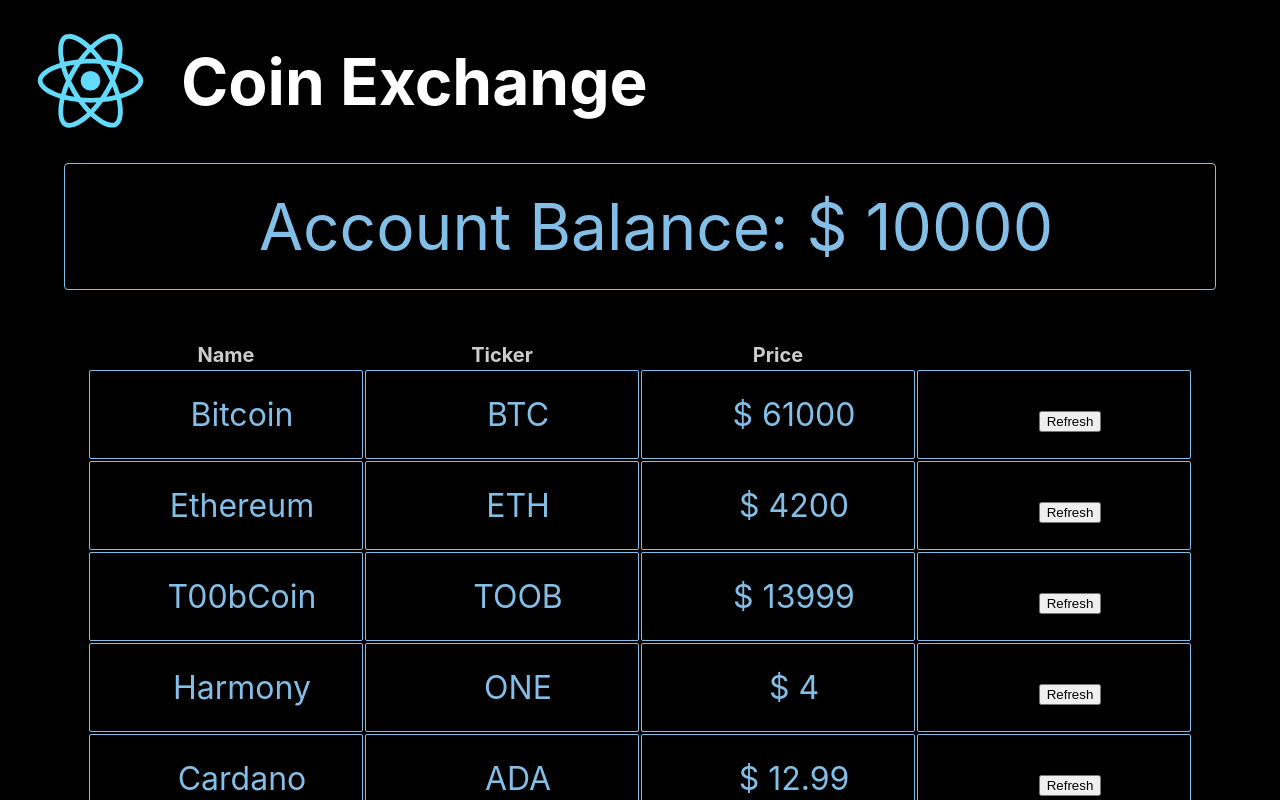
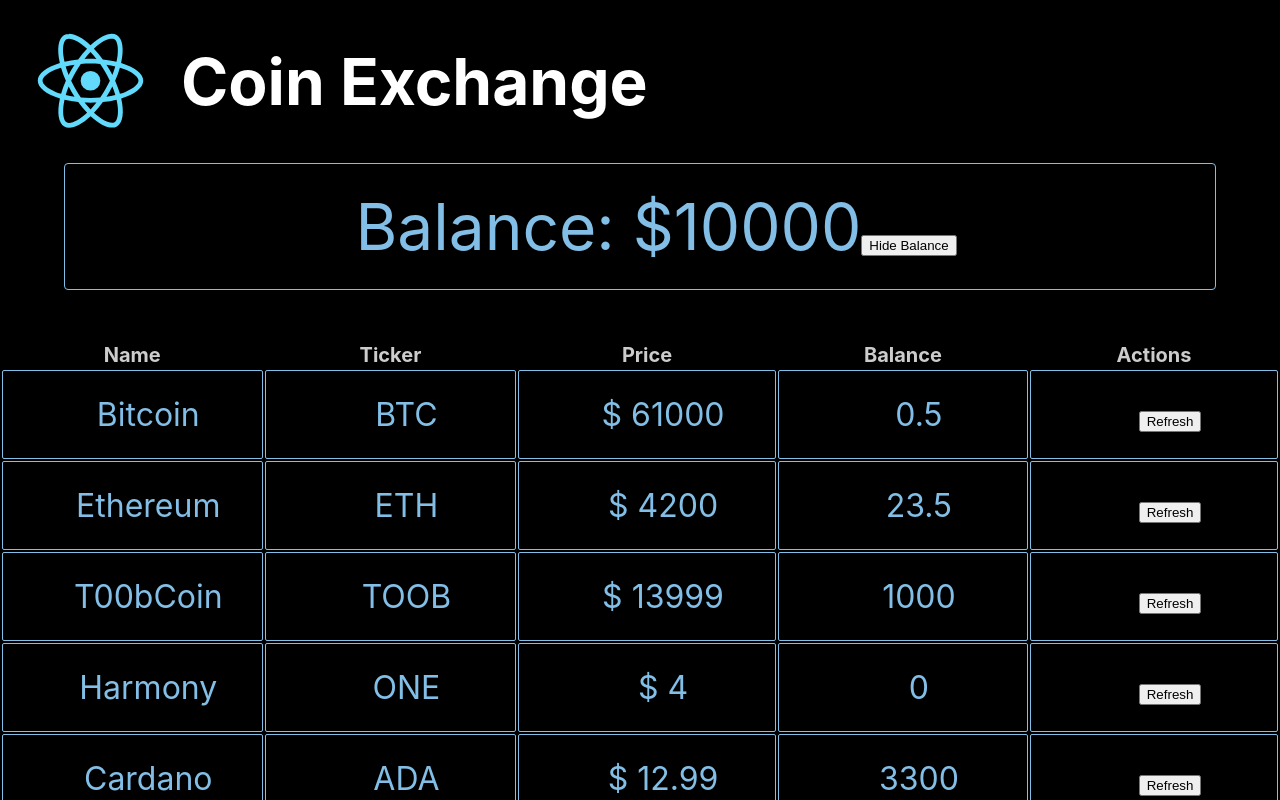
Before and after one commit to acexi3/coin-exchange, a React (Create React App) app: page / in a window 1280 px wide. Shown: the top 800 px of the page. Built offline with nearby package versions, Linux system fonts and the light colour scheme.

Commit message:
Class properties added

```diff
--- a/src/App.js
+++ b/src/App.js
@@ -11,79 +11,88 @@
 `;
 
 class App extends React.Component {
-
-  constructor(props) {
-    super(props);
-    this.state = {
+  state = {
     balance: 10000,
+    showBalance: true,
     coinData: [
       {
         name: 'Bitcoin',
         ticker: 'BTC',
+        balance: 0.5,
         price: 61000
       },
       {
         name: 'Ethereum',
         ticker: 'ETH',
+        balance: 23.5,
         price: 4200
       },
       {
         name: 'T00bCoin',
         ticker: 'TOOB',
+        balance: 1000,
         price: 13999
       },
       {
         name: 'Harmony',
         ticker: 'ONE',
+        balance: 0,
         price: 4
       },
       {
         name: 'Cardano',
         ticker: 'ADA',
+        balance: 3300,
         price: 12.99
       },
       {
         name: 'Ripple',
         ticker: 'XRP',
+        balance: 0,
         price: .42
       },
       {
         name: 'Solana',
         ticker: 'SOL',
+        balance: 10.5,
         price: 3999.24
       },
       {
         name: 'Binance',
         ticker: 'BNB',
+        balance: 0,
         price: 1200
       },
       {
         name: 'Terra',
         ticker: 'LUNA',
+        balance: 43,
         price: 72.21
       },
       {
         name: 'Bitcoin Cash',
         ticker: 'BCH',
+        balance: 0,
         price: 1872
       },
     ]
   }
-    this.handleRefresh = this.handleRefresh.bind(this);
+  handleBalanceVisibilityChange = () => {
+    this.setState( function(oldState) {
+      return {
+        ...oldState,
+        showBalance: !oldState.showBalance
       }
-
-  handleRefresh(valueChangeTicker) {
-    const newCoinData = this.state.coinData.map( function( {ticker,name, price} ) {
-      let newPrice = price;
-      if ( valueChangeTicker === ticker ) {
+    });
+  }
+  handleRefresh = (valueChangeTicker) => {
+    const newCoinData = this.state.coinData.map( function( values ) {
+      let newValues = { ...values };
+      if ( valueChangeTicker === values.ticker ) {
         const randomPercentage = 0.995 + Math.random() * 0.01;
-        newPrice = newPrice * randomPercentage;
+        newValues.price *= randomPercentage;
         }
-      return {
-        ticker,
-        name,
-        price: newPrice
-      }
+      return newValues;
     });
 
     this.setState({ coinData: newCoinData });
@@ -93,8 +102,14 @@
     return (
       <Div className="App">
         <PageHeader />
-        <AccountBalance amount={this.state.balance} />
-        <CoinList coinData={this.state.coinData} handleRefresh={this.handleRefresh} />
+        <AccountBalance
+          amount={this.state.balance}
+          showBalance={this.state.showBalance}
+          handleBalanceVisibilityChange={this.handleBalanceVisibilityChange} />
+        <CoinList
+          coinData={this.state.coinData}
+          showBalance={this.state.showBalance}
+          handleRefresh={this.handleRefresh} />
       </Div>
     );
   }
--- a/src/components/AccountBalance.jsx
+++ b/src/components/AccountBalance.jsx
@@ -14,9 +14,15 @@
 
 export default class AccountBalance extends Component {
     render() {
+        const buttonText = this.props.showBalance ? 'Hide Balance' : 'Show Balance';
+        let content = null;
+        if ( this.props.showBalance ) {
+            content = <>Balance: ${this.props.amount}</>;
+        }
         return (
             <Section>
-                Account Balance: $ {this.props.amount}
+                {content}
+                <button onClick={this.props.handleBalanceVisibilityChange}> {buttonText}</button>
             </Section>
         );
     }
--- a/src/components/Coin.jsx
+++ b/src/components/Coin.jsx
@@ -13,26 +13,12 @@
 `;
 
 export default class Coin extends Component {
-    constructor(props) {
-        super(props);
-        this.handleClick = this.handleClick.bind(this);
-    }
 
-    handleClick(event) {
+    handleClick = (event) => {
         // Prevent default action of submitting form
         event.preventDefault();
 
         this.props.handleRefresh(this.props.ticker);
-
-    /*
-        const randomPercentage = 0.995 + Math.random() * 0.01;
-        this.setState( function(oldState) {
-            return {
-                price: oldState.price * randomPercentage
-            };
-        });
-    */
-
     }
 
     render() {
@@ -41,6 +27,7 @@
                 <Td>{this.props.name}</Td>
                 <Td>{this.props.ticker}</Td>
                 <Td>$ {this.props.price}</Td>
+                {this.props.showBalance ? <Td>{this.props.balance}</Td> : null}
                 <Td>
                     <form action="#" method="POST">
                         <button onClick={this.handleClick}>Refresh</button>
@@ -54,5 +41,6 @@
 Coin.propTypes = {
     name: PropTypes.string.isRequired,
     ticker: PropTypes.string.isRequired,
-    price: PropTypes.number.isRequired
+    price: PropTypes.number.isRequired,
+    balance: PropTypes.number.isRequired
 }
--- a/src/components/CoinList.jsx
+++ b/src/components/CoinList.jsx
@@ -17,15 +17,19 @@
                     <th>Name</th>
                     <th>Ticker</th>
                     <th>Price</th>
+                    {this.props.showBalance ? <th>Balance</th> : null}
+                    <th>Actions</th>
                 </tr>
             </thead>
             <tbody>
             {
-                this.props.coinData.map( ({name, ticker, price}) =>
+                this.props.coinData.map( ({name, ticker, price, balance}) =>
                     <Coin   key={ticker}
                             handleRefresh={this.props.handleRefresh}
                             name={name}
                             ticker={ticker}
+                            showBalance={this.props.showBalance}
+                            balance={balance}
                             price={price} />
                 )
             }
```
Lines whose indentation alone changed are shown as unchanged.
